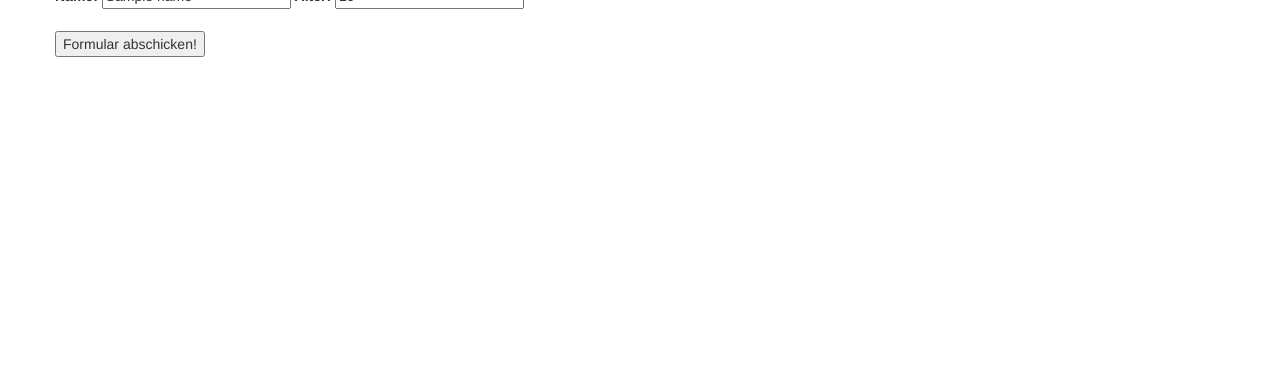
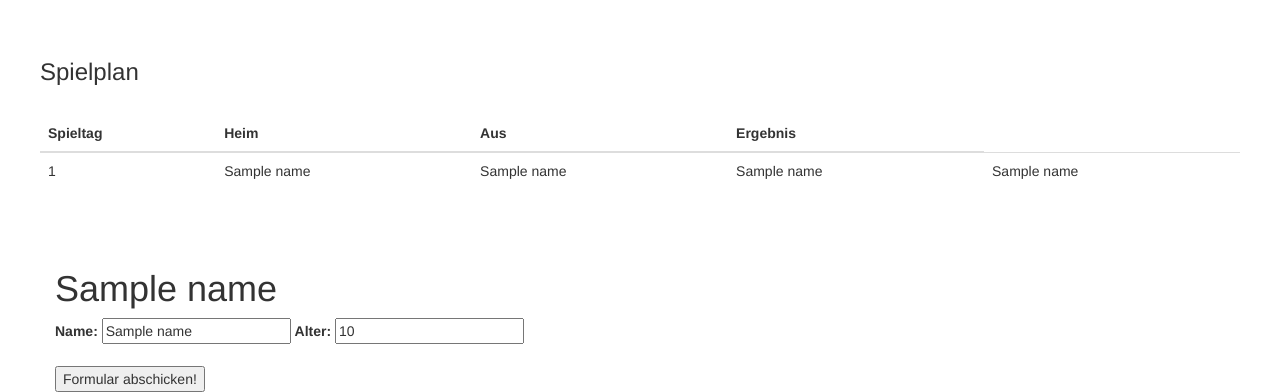
Before and after one commit to stanman71/Python_Projects, a Flask app: template Football/templates/index.html in a window 1280 px wide. Shown: the part 853-1245 px from the top of the page. Before the commit the page ends 910 px from the top, so only its background shows below. Run offline with Flask 2, Linux system fonts and the light colour scheme; the template is opened without the code that fills it: most values are stand-ins (such as "Sample title", 1, 10 or a date in 2020); some libraries are stand-ins or nearby versions.

Commit message:
add table

```diff
--- a/Football/main.py
+++ b/Football/main.py
@@ -44,7 +44,7 @@ file = "./Python_Projects/Football/CSV/1_Bundesliga_2018_2019.csv"
 
 #print(GET_POINTS("Bayern München", file))
 
-#print(GET_SEASON("Eintracht Frankfurt", file))
+print(GET_SEASON("Eintracht Frankfurt", file))
 
 #print(CALC_SEASON_POISSON("Borussia Dortmund", file))
 
--- a/Football/templates/index.html
+++ b/Football/templates/index.html
@@ -110,13 +110,15 @@
         </div>
         <div class="col">
           <div class="invisible">HIDDEN</div>
-      </div>
+       </div>
     </div>
 
-    <!-- GRAPHS -->
+  <!-- GRAPHS -->
 
-    <div>{{ club_name }}</div>
-    <div><img src='{{ graph1 }}'></img></div>
+  <div><h1>{{ club_name }}</h1></div>
+  <br>
+  <div><h3>Punkte</h3></div>
+  <div><img src='{{ graph1 }}'></img></div>
 
 
   <!-- HIDDEN -->
@@ -129,6 +131,50 @@
       <div class="invisible">HIDDEN</div>
     </div>
   </div>
+
+
+  <!-- TABLE -->
+  <div class="row">
+      <div class="col">
+        <h3>Spielplan</h3>
+        <br>
+        <table class="table">
+            <thead>
+                <tr>
+                    <th>Spieltag</th>
+                    <th>Heim</th>
+                    <th>Aus</th>
+                    <th>Ergebnis</th>
+                <tr>
+            </thead>
+            <tbody>
+                {% for each_day in season %}
+                <tr>
+                    <td>{{ each_day[0] }}</td>
+                    <td>{{ each_day[1][0] }}</td>
+                    <td>{{ each_day[1][1] }}</td>
+                    <td>{{ each_day[2][0] }}</td>
+                    <td>{{ each_day[2][1] }}</td>
+                </tr>
+                {% endfor %}
+            </tbody>
+        </table>
+      </div>
+  </div>
+
+
+  <!-- HIDDEN -->
+
+  <div class="row">
+      <div class="col">
+        <div class="invisible">HIDDEN</div>
+      </div>
+      <div class="col">
+        <div class="invisible">HIDDEN</div>
+      </div>
+    </div>
+
+
 
   <!-- INPUT -->
 
```
Also changed, not shown: Football/GET_Graph.py (+8 -3 lines).
